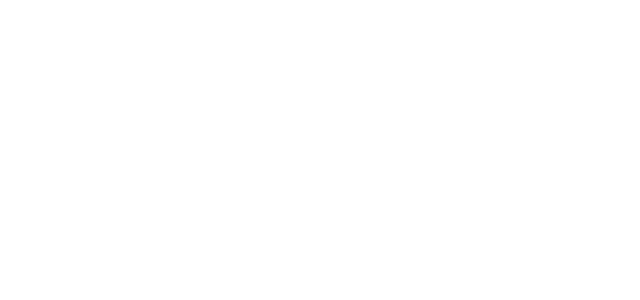
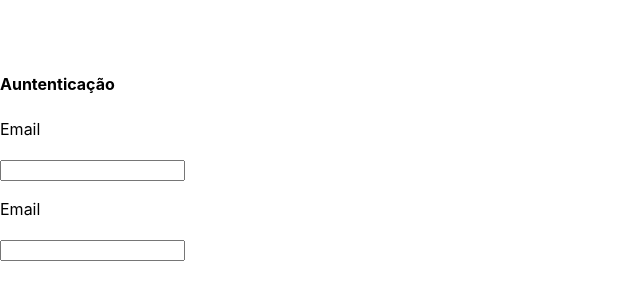
Before and after one commit to rosalvoneto/CarcaraQSAR, a React (Vite) app: page / in a window 1280 px wide. Shown: the part 244-544 px from the top of the page, without its empty margins (0-640 px from the left). Built offline with nearby package versions, Linux system fonts and the light colour scheme.

Commit message:
Páginas

```diff
--- a/package.json
+++ b/package.json
@@ -11,7 +11,8 @@
   },
   "dependencies": {
     "react": "^18.2.0",
-    "react-dom": "^18.2.0"
+    "react-dom": "^18.2.0",
+    "react-router-dom": "^6.16.0"
   },
   "devDependencies": {
     "@types/react": "^18.2.15",
--- /dev/null
+++ b/src/components/AutenticBox/index.jsx
@@ -0,0 +1,12 @@
+import Input from '../Input';
+import styles from './styles.module.css';
+
+export default function AuntenticBox() {
+  return(
+    <div>
+      <h4>Auntenticação</h4>
+      <Input />
+      <Input />
+    </div>
+  )
+}
--- /dev/null
+++ b/src/components/Input/index.jsx
@@ -0,0 +1,10 @@
+import styles from './styles.module.css';
+
+export default function Input() {
+  return(
+    <div>
+      <p>Email</p>
+      <input type="text" />
+    </div>
+  )
+}
--- /dev/null
+++ b/src/pages/Login/index.jsx
@@ -0,0 +1,9 @@
+import AuntenticBox from "../../components/AutenticBox";
+
+export function Login() {
+  return(
+    <>
+      <AuntenticBox />
+    </>
+  )
+}
--- /dev/null
+++ b/src/pages/NotFound/index.jsx
@@ -0,0 +1,6 @@
+
+export function NotFound() {
+  return(
+    <></>
+  )
+}
--- /dev/null
+++ b/src/routes/routes.jsx
@@ -0,0 +1,16 @@
+import { Route, Routes as Switch } from "react-router-dom";
+import { BrowserRouter } from "react-router-dom";
+
+import { NotFound } from "../pages/NotFound";
+import { Login } from "../pages/Login";
+
+export const Routes = () => {
+  return (
+    <BrowserRouter >
+      <Switch>
+        <Route path="*" Component={NotFound} />
+        <Route path="/" Component={Login} />
+      </Switch>
+    </BrowserRouter>
+  );
+};
```
Also changed, not shown: src/App.jsx (+5 -4 lines), src/components/AutenticBox/styles.module.css (added), src/components/Input/styles.module.css (added), src/pages/Login/styles.module.css (added), src/pages/NotFound/styles.module.css (added), 1 other file (tests, documents, lock files or other folders).
